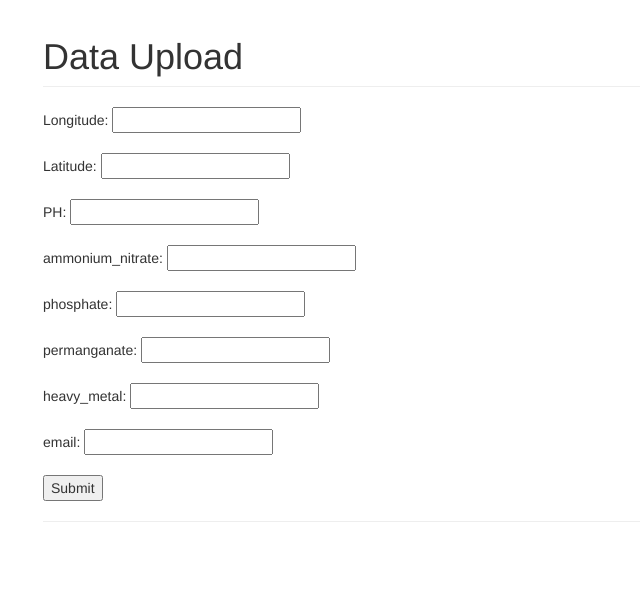
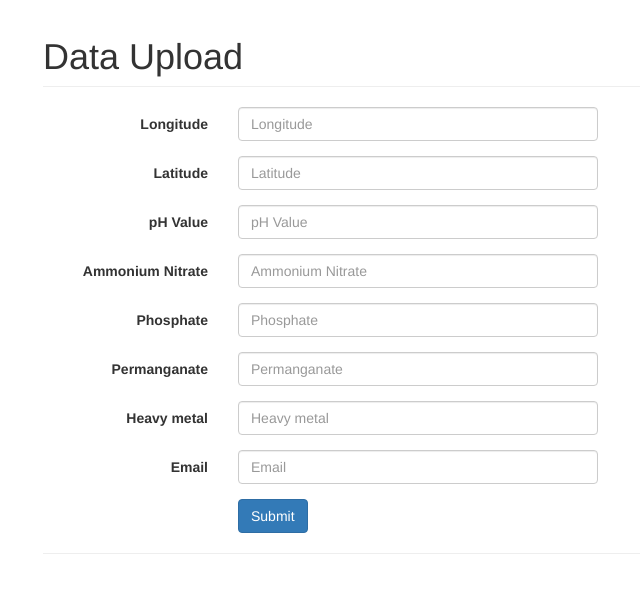
Before and after one commit to cckit/myh2o, a PHP site: page /upload.php in a window 1280 px wide. Shown: the part 53-646 px from the top of the page, without its empty margins (27-667 px from the left). Run offline with PHP 8.4, Linux system fonts and the light colour scheme; some libraries are stand-ins or nearby versions.

Commit message:
Changed upload form

```diff
--- a/upload.php
+++ b/upload.php
@@ -26,16 +26,61 @@
             </div>
         </div>
 
-        <form action="insert.php" method="post">
-            Longitude: <input type="" name="longitude"><br><br>
-            Latitude: <input type="text" name="latitude"><br><br>
-            PH: <input type="text" name="ph"><br><br>
-            ammonium_nitrate: <input type="text" name="ammonium_nitrate"><br><br>
-            phosphate: <input type="text" name="phosphate"><br><br>
-            permanganate: <input type="text" name="permanganate"><br><br>
-            heavy_metal: <input type="text" name="heavy_metal"><br><br>
-            email: <input type="text" name="email"><br><br>
-            <input type="submit">
+        <form class="form-horizontal" role="form">
+          <div class="form-group">
+            <label for="longitude" class="col-sm-2 control-label">Longitude</label>
+            <div class="col-sm-4">
+              <input type="number" class="form-control" id="longitude" name="longitude" placeholder="Longitude" step="any">
+            </div>
+          </div>
+          <div class="form-group">
+            <label for="latitude" class="col-sm-2 control-label">Latitude</label>
+            <div class="col-sm-4">
+              <input type="number" class="form-control" id="latitude" name="latitude" placeholder="Latitude" step="any">
+            </div>
+          </div>
+          <div class="form-group">
+            <label for="ph" class="col-sm-2 control-label">pH Value</label>
+            <div class="col-sm-4">
+              <input type="number" class="form-control" id="ph" name="ph" placeholder="pH Value" step="any">
+            </div>
+          </div>
+          <div class="form-group">
+            <label for="ammonium_nitrate" class="col-sm-2 control-label">Ammonium Nitrate</label>
+            <div class="col-sm-4">
+              <input type="number" class="form-control" id="ammonium_nitrate" name="ammonium_nitrate" placeholder="Ammonium Nitrate" step="any">
+            </div>
+          </div>
+          <div class="form-group">
+            <label for="phosphate" class="col-sm-2 control-label">Phosphate</label>
+            <div class="col-sm-4">
+              <input type="number" class="form-control" id="phosphate" name="phosphate" placeholder="Phosphate" step="any">
+            </div>
+          </div>
+          <div class="form-group">
+            <label for="permanganate" class="col-sm-2 control-label">Permanganate</label>
+            <div class="col-sm-4">
+              <input type="number" class="form-control" id="permanganate" name="permanganate" placeholder="Permanganate" step="any">
+            </div>
+          </div>
+          <div class="form-group">
+            <label for="heavy_metal" class="col-sm-2 control-label">Heavy metal</label>
+            <div class="col-sm-4">
+              <input type="number" class="form-control" id="heavy_metal" name="heavy_metal" placeholder="Heavy metal" step="any">
+            </div>
+          </div>
+          <div class="form-group">
+            <label for="email" class="col-sm-2 control-label">Email</label>
+            <div class="col-sm-4">
+              <input type="email" class="form-control" id="email" name="email" placeholder="Email">
+            </div>
+          </div>
+          <div class="form-group">
+            <div class="col-sm-offset-2 col-sm-10">
+              <!--<button type="submit" class="btn btn-default">Sign in</button>-->
+              <input type="submit" class="btn btn-primary">
+            </div>
+          </div>
         </form>
         <hr>
     </div>
```
